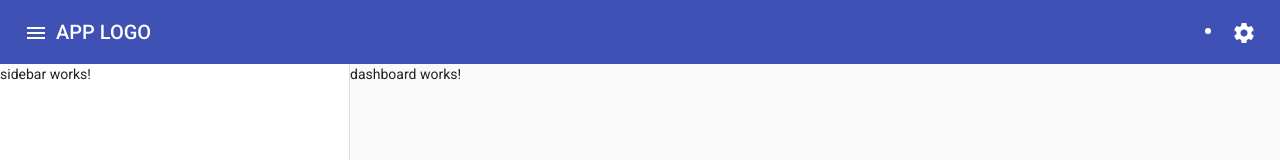
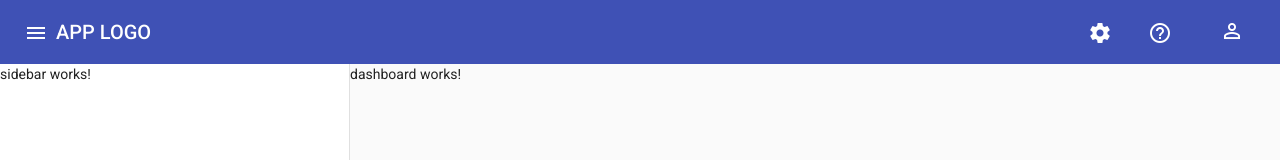
Before and after one commit to Ben-yon/admin-dashboard-panel, an Angular app: page / in a window 1280 px wide. Shown: the top 160 px of the page. Built offline with nearby package versions, Linux system fonts and the light colour scheme.

Commit message:
toolbar work

```diff
--- a/src/app/material/material/material.module.ts
+++ b/src/app/material/material/material.module.ts
@@ -6,6 +6,7 @@ import { MatToolbarModule } from '@angular/material/toolbar';
 import { MatIconModule } from '@angular/material/icon';
 import { MatButtonModule } from "@angular/material/button";
 import { FlexLayoutModule } from '@angular/flex-layout';
+import { MatMenuModule } from '@angular/material/menu'
 
 const material = [
   MatSidenavModule,
@@ -13,7 +14,8 @@ const material = [
   MatToolbarModule,
   MatIconModule,
   MatButtonModule,
-  FlexLayoutModule
+  FlexLayoutModule,
+  MatMenuModule
 ]
 
 @NgModule({
--- a/src/app/shared/components/header/header.component.html
+++ b/src/app/shared/components/header/header.component.html
@@ -13,6 +13,22 @@
             <mat-icon>settings</mat-icon>
           </button>
         </li>
+        <li>
+          <button mat-icon-button>
+            <mat-icon>help_outline</mat-icon>
+          </button>
+        </li>
+        <li>
+          <button mat-button [matMenuTriggerFor]="menu">
+            <mat-icon>person_outline</mat-icon>
+            <mat-menu #menu="matMenu">
+              <button mat-menu-item>
+                <mat-icon>exit_to_app</mat-icon>
+                logout
+              </button>
+            </mat-menu>
+          </button>
+        </li>
       </ul>
     </div>
   </mat-toolbar-row>
--- a/src/app/shared/components/header/header.component.scss
+++ b/src/app/shared/components/header/header.component.scss
@@ -0,0 +1,3 @@
+ul li {
+  list-style: none;
+}
```
